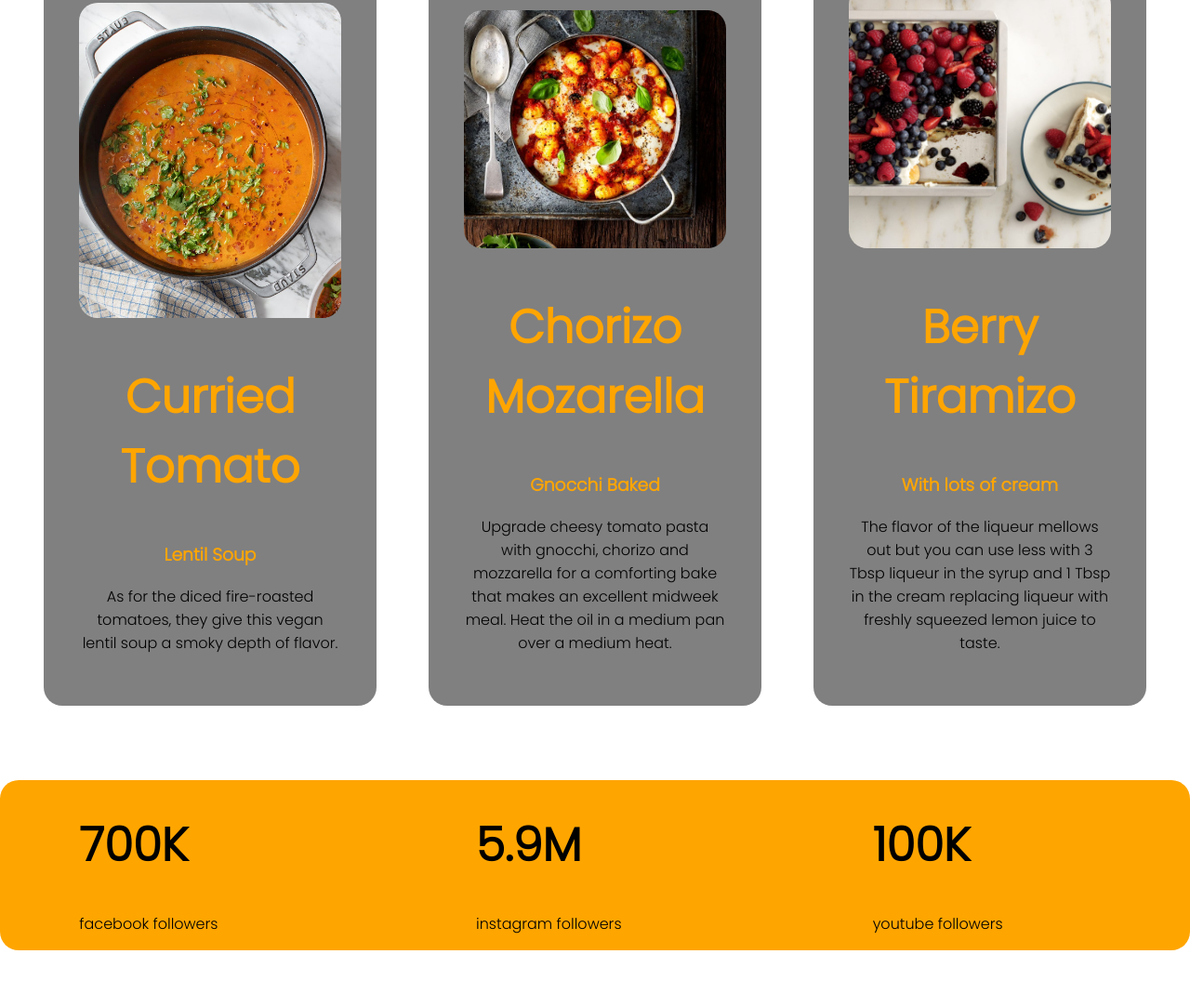
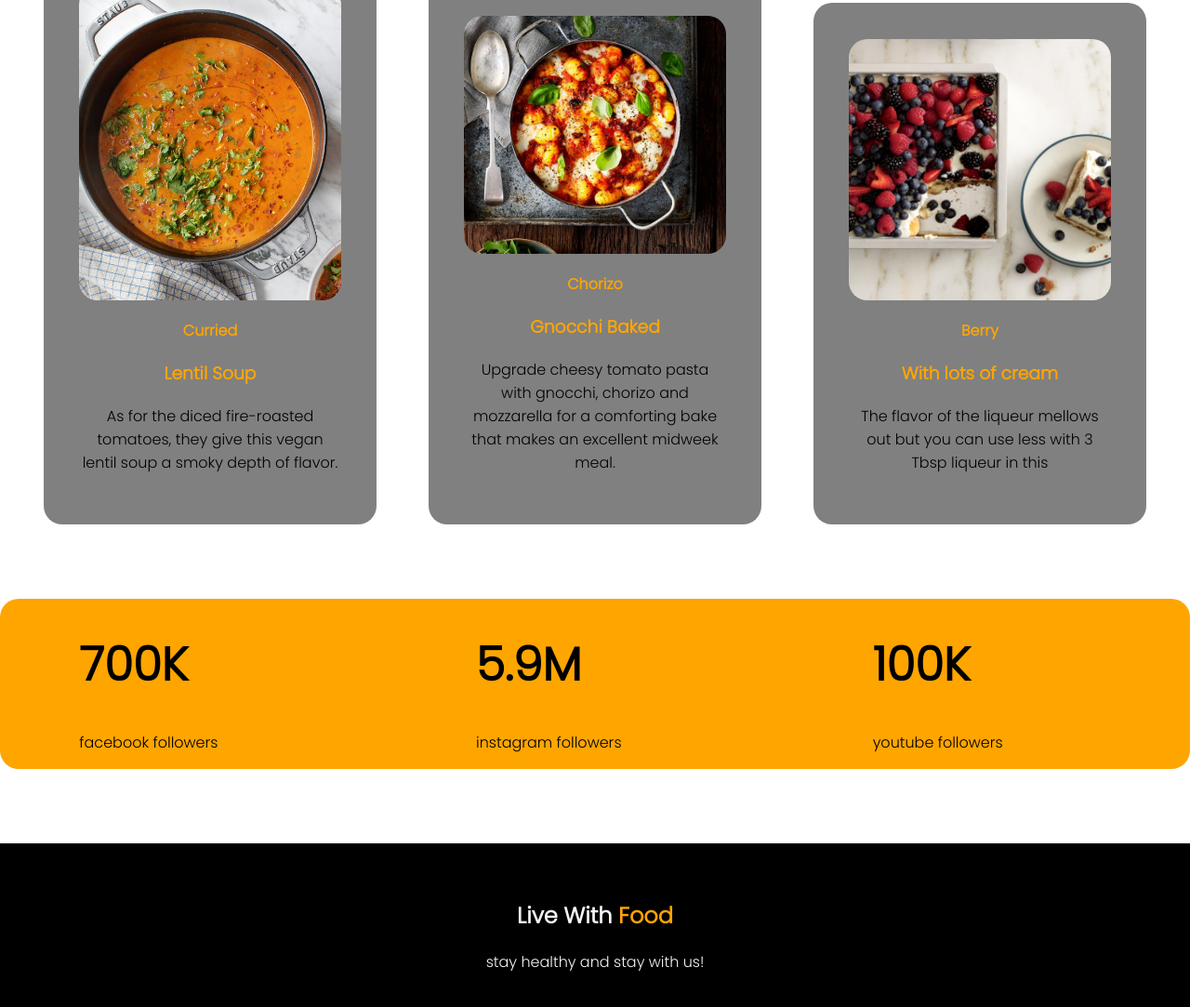
Before and after one commit to jannat56/food-hub, a plain HTML site: page index.html in a window 1280 px wide. Shown: the part 1616-2699 px from the top of the page at 93% size. Drawn offline with Linux system fonts and the light colour scheme.

Commit message:
right one

```diff
--- a/index.html
+++ b/index.html
@@ -69,7 +69,7 @@
 
        </div>
        <div class="title">
-           <h1>Curried Tomato</h1>
+           <h1>Curried</h1>
            <h3>Lentil Soup</h3>
 
 
@@ -86,12 +86,12 @@
 
         </div>
         <div class="title">
-            <h1>Chorizo Mozarella</h1>
+            <h1>Chorizo</h1>
             <h3>Gnocchi Baked</h3>
 
         </div>
         <div class="des">
-            <p>Upgrade cheesy tomato pasta with gnocchi, chorizo and mozzarella for a comforting bake that makes an excellent midweek meal. Heat the oil in a medium pan over a medium heat.</p>
+            <p>Upgrade cheesy tomato pasta with gnocchi, chorizo and mozzarella for a comforting bake that makes an excellent midweek meal.</p>
 
         </div>
        </div>
@@ -104,12 +104,12 @@
 
         </div>
         <div class="title">
-            <h1>Berry Tiramizo </h1>
+            <h1>Berry</h1>
             <h3>With lots of cream</h3>
 
         </div>
         <div class="des">
-            <p>The flavor of the liqueur mellows out but you can use less with 3 Tbsp liqueur in the syrup and 1 Tbsp in the cream replacing liqueur with freshly squeezed lemon juice to taste.</p>
+            <p>The flavor of the liqueur mellows out but you can use less with 3 Tbsp liqueur in this </p>
 
         </div>
     </div>
--- a/style.css
+++ b/style.css
@@ -151,6 +151,7 @@ h1 {
 .title {
     text-align: center;
     color: orange;
+
 }
 
 
@@ -184,3 +185,7 @@ h1 {
 
 
 }
+
+.title h1 {
+    font-size: 16px;
+}
```
